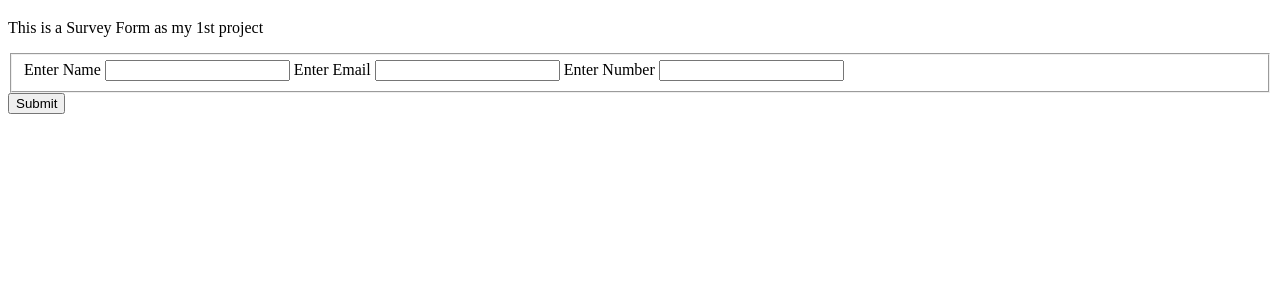
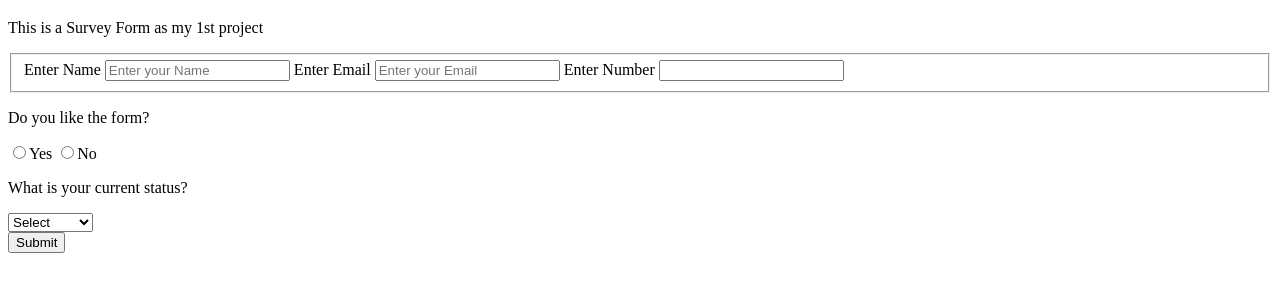
Before and after one commit to Vineet-Vankar/FCC-Course, a plain HTML site: page SurveyForm/index.html in a window 1280 px wide. Shown: the part 61-352 px from the top of the page. Drawn offline with Linux system fonts and the light colour scheme.

Commit message:
Update index.html

```diff
--- a/SurveyForm/index.html
+++ b/SurveyForm/index.html
@@ -5,20 +5,36 @@
     <linl rel="stylesheet" href="styles.css">
   </head>
   <body>
-    <h1 id="title">Survey Form</h1>
-    <p id="description">This is a Survey Form as my 1st project</p>
+    <div class="headline">
+      <h1 id="title">Survey Form</h1>
+      <p id="description">This is a Survey Form as my 1st project</p>
+    </div>
     <form id="survey-form">
       <fieldset>
-      <label>Enter Name
-        <input id="name" type="text" required>
+      <label id="name-label">Enter Name
+        <input id="name" type="text" placeholder="Enter your Name" required>
       </label>
-      <label>Enter Email
-        <input id="email" type="email" required>
+      <label id="email-label">Enter Email
+        <input id="email" type="email" placeholder="Enter your Email" required>
       </label>
-      <label>Enter Number
-        <input id="number" type="number" pattern="[0-9]{8,..,10}">
+      <label id="number-label">Enter Number
+        <input id="number" type="[0,9]" min="{14}" max="{110}" palceholder="Enter your Age" >
       </label>
       </fieldset>
+      <div class="part-3">
+        <p>Do you like the form?</p>
+        <label><input id="yes" type="radio" name="yes-no" value="yes">Yes</label>
+        <label><input id="no" type="radio" name="yes-no" value="no">No</label>
+      </div>
+      <div class="part-4">
+        <p>What is your current status?</p>
+        <select id="dropdown">
+          <option value="">Select</option>
+          <option value="1">Student</option>
+          <option value="2">Part-Timer</option>
+          <option value="3">Working</option>
+        </select>
+      </div>
     </form>
     <input id="submit" type="Submit">
   </body>
```
